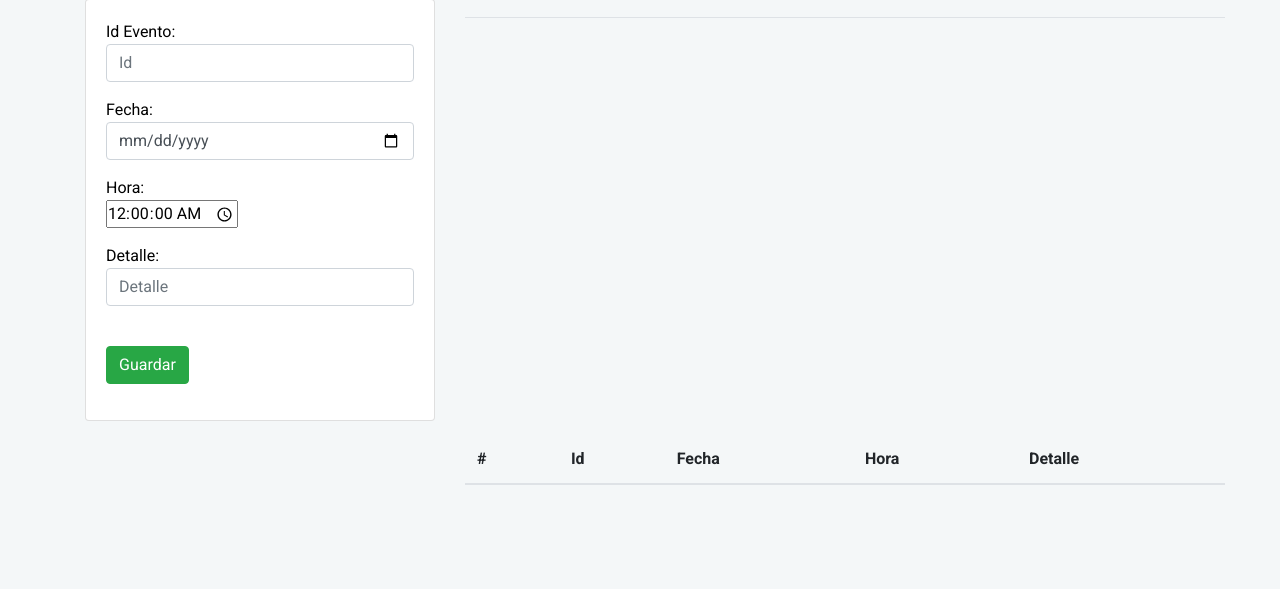
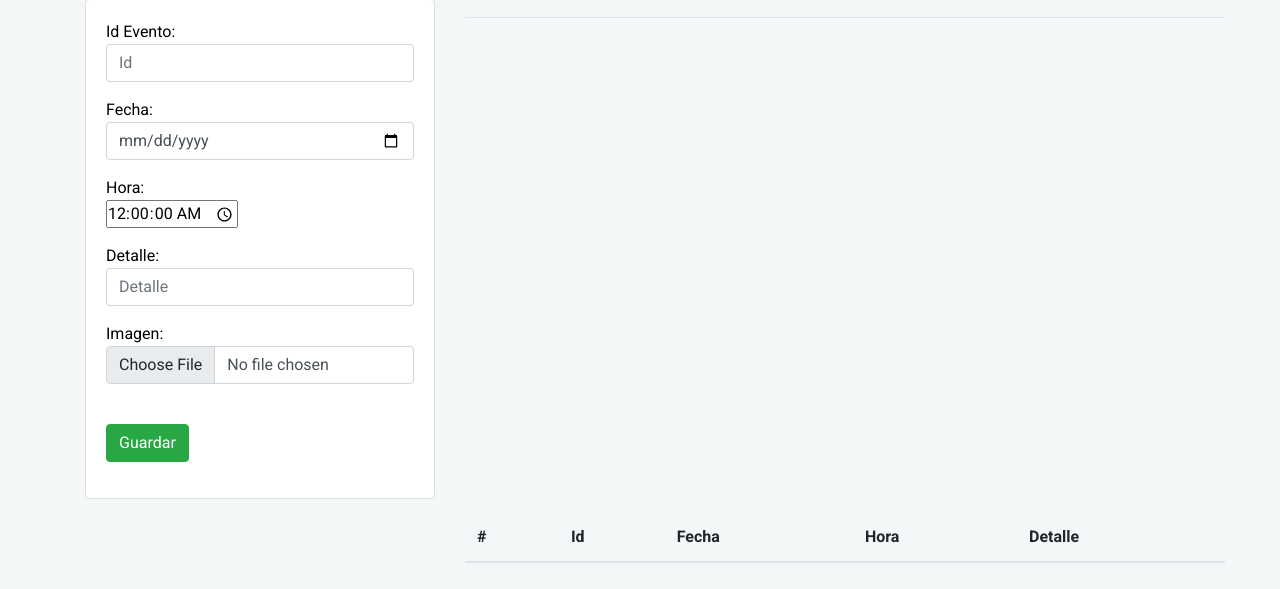
Before and after one commit to DiegoTimana/Puerchag-web-site, a Django app: page /gestionEventos/ in a window 1280 px wide. Shown: the part 211-800 px from the top of the page. Run offline with Django 4.2, Linux system fonts and the light colour scheme; the visitor is signed in with stand-in values (Sample User, id 1); lists and menus that the app fills with data are empty; some libraries are stand-ins or nearby versions.

Commit message:
intento subir fotos

```diff
--- a/sitioWeb/apps/plataforma/templates/gestionEventos.html
+++ b/sitioWeb/apps/plataforma/templates/gestionEventos.html
@@ -29,6 +29,11 @@
                         <div>Detalle:</div>
                         <div class="form-group">
                             <input type="text" id="detalle" name="detalle" class="form-control" placeholder="Detalle" minlength="10" maxlength="250" required>
+                        </div>
+
+                        <div>Imagen:</div>
+                        <div class="form-group">
+                            <input type="file" id="imagen" name="imagen" class="form-control" accept = "image/png, image/jpeg, image/jpg">
                         </div>
 
                         <br>
--- a/sitioWeb/apps/plataforma/urls.py
+++ b/sitioWeb/apps/plataforma/urls.py
@@ -1,7 +1,11 @@
 #Este archivo es para gestionar las rutas de la aplicacion plataforma
 
+from django.conf import settings
 from django.urls import path
 from django.contrib.auth.decorators import login_required
+from django.conf.urls.static import static
+
+
 from . import views
 
 urlpatterns = [
@@ -35,3 +39,7 @@ urlpatterns = [
 path('gestionEventos/', login_required(views.eventos)),
 path('registrarEvento/',login_required(views.registrarEvento))
 ]
+
+if settings.DEBUG:
+        urlpatterns += static(settings.MEDIA_URL,
+                              document_root=settings.MEDIA_ROOT)
--- a/sitioWeb/apps/plataforma/views.py
+++ b/sitioWeb/apps/plataforma/views.py
@@ -257,5 +257,6 @@
     Fecha = request.POST['fecha']
     Hora = request.POST['hora']
     detalles = request.POST['detalle']
-    evento = Evento.objects.create(id_evento=id, fecha=Fecha, hora=Hora, detalle= detalles)
+    imagen = request.FILES['imagen']
+    evento = Evento.objects.create(id_evento=id, fecha=Fecha, hora=Hora, detalle= detalles, imagen=imagen)
     return redirect('/gestionEventos')
```
